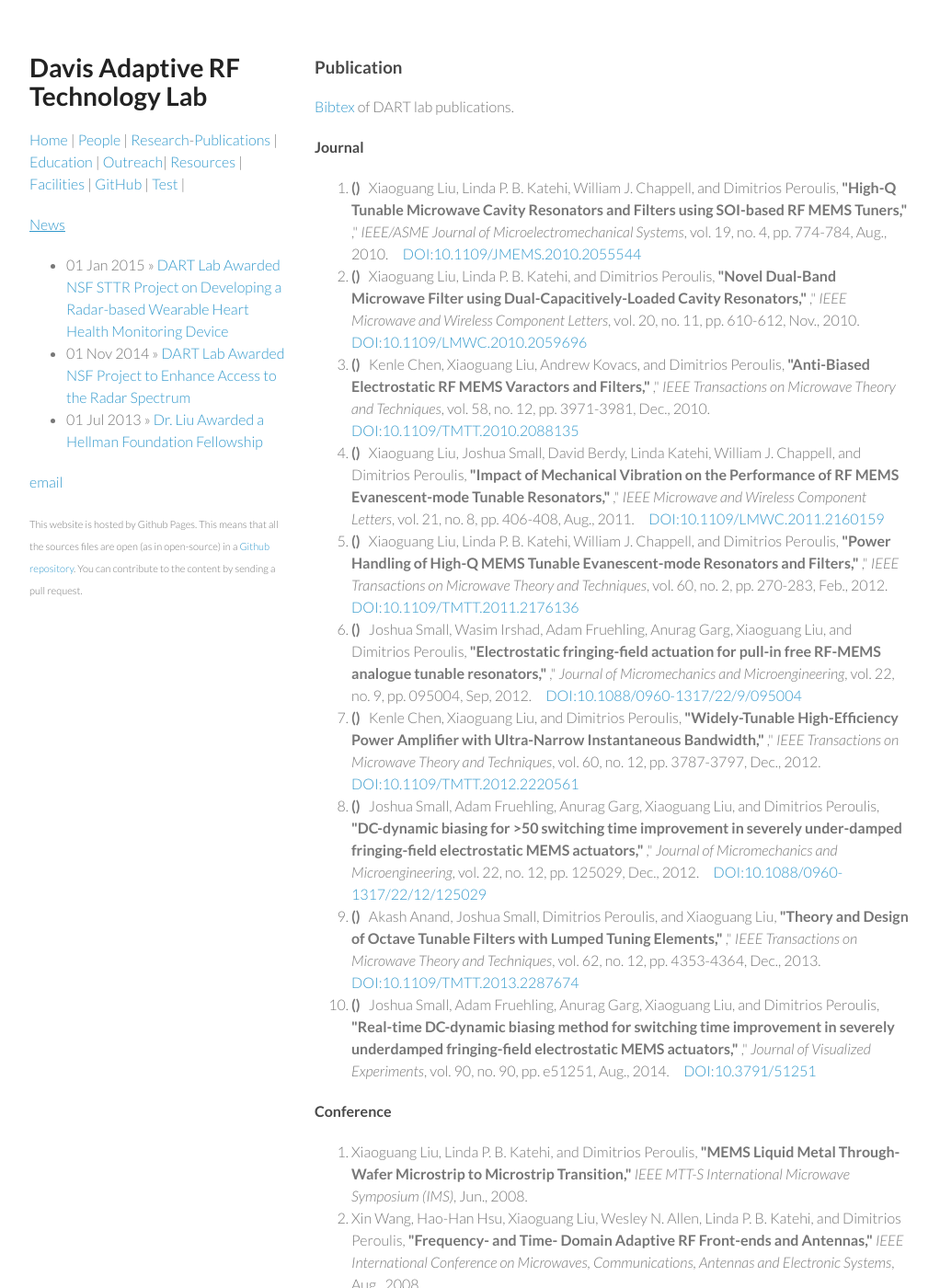
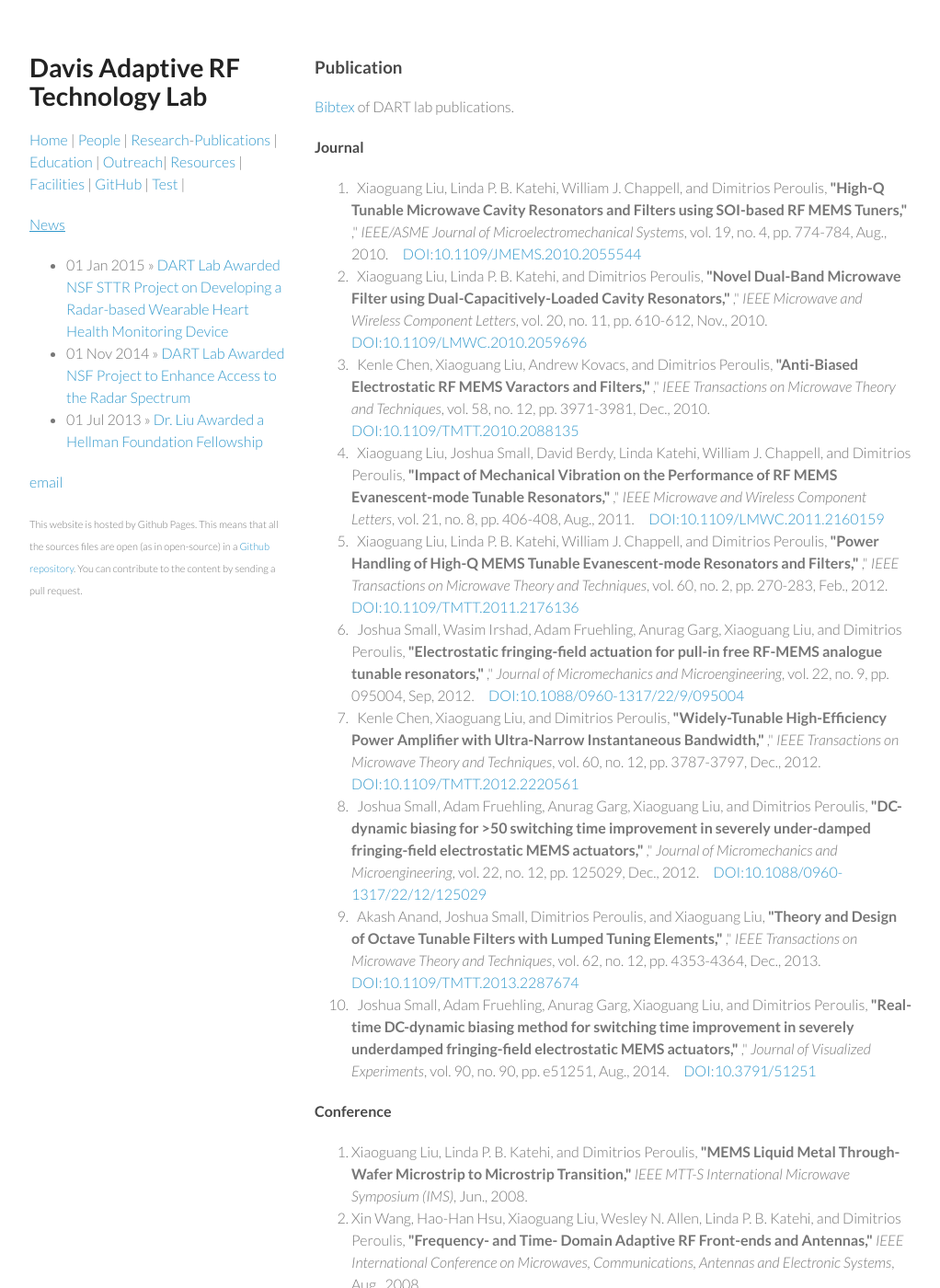
Before and after one commit to ucdart/ucdart.github.io, a Jekyll site: the page built from research/publications.md, in a window 1280 px wide and 1400 px high. Shown: the whole window at 92% size, without its empty margins (128-1150 px from the left). Built offline with Jekyll 4.4.1, drawn with Linux system fonts in a browser that asks for light colours.

Commit message:
Updated publications.md

```diff
--- a/research/publications.md
+++ b/research/publications.md
@@ -14,7 +14,7 @@ published: true
 	{% for paper in papers %}
 	{% if paper.type =="article" %}
 	<li>
-    {% if paper.note !="" %}
+    {% if paper.note !=null %}
     	<b>({{ paper.note }})</b>
     {% endif %}
     &nbsp; {{ paper.author }}, <span style='font-weight: 600;'>"{{ paper.title }}," </span>," <i> {{ paper.journal }}</i>, vol. {{ paper.volume }}, no. {{ paper.number }}, pp. {{ paper.pages }}, {{ paper.month }}, {{ paper.year }}. &nbsp; &nbsp; <a href="http://dx.doi.org/{{ paper.doi }}">DOI:{{ paper.doi }}</a></li>
```
